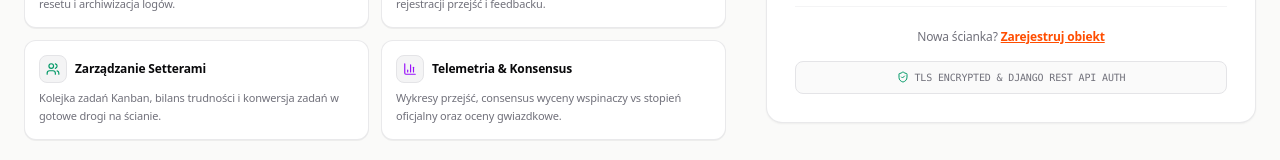
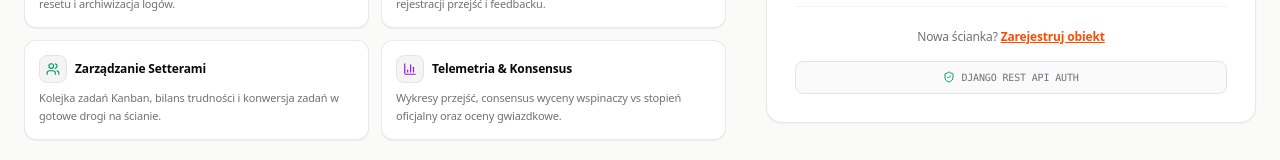
Before and after one commit to Efowski/routeflow, a React (Vite) app in the folder frontend/: page / in a window 1280 px wide. Shown: the part 492-652 px from the top of the page. Built offline with nearby package versions, Linux system fonts and the light colour scheme; no server answers.

Commit message:
Remove TLS label from HTTP deployment

```diff
--- a/frontend/src/components/AuthLanding.tsx
+++ b/frontend/src/components/AuthLanding.tsx
@@ -499,7 +499,7 @@ onLoginSuccess(createdUser);
             {/* Security Callout */}
             <div className="mt-3.5 p-2 rounded-lg bg-zinc-50 border border-zinc-200 flex items-center justify-center space-x-1.5 text-[10px] font-mono text-zinc-500">
               <ShieldCheck className="w-3 h-3 text-emerald-600 shrink-0" />
-              <span>TLS ENCRYPTED & DJANGO REST API AUTH</span>
+              <span>DJANGO REST API AUTH</span>
             </div>
 
           </div>
```
